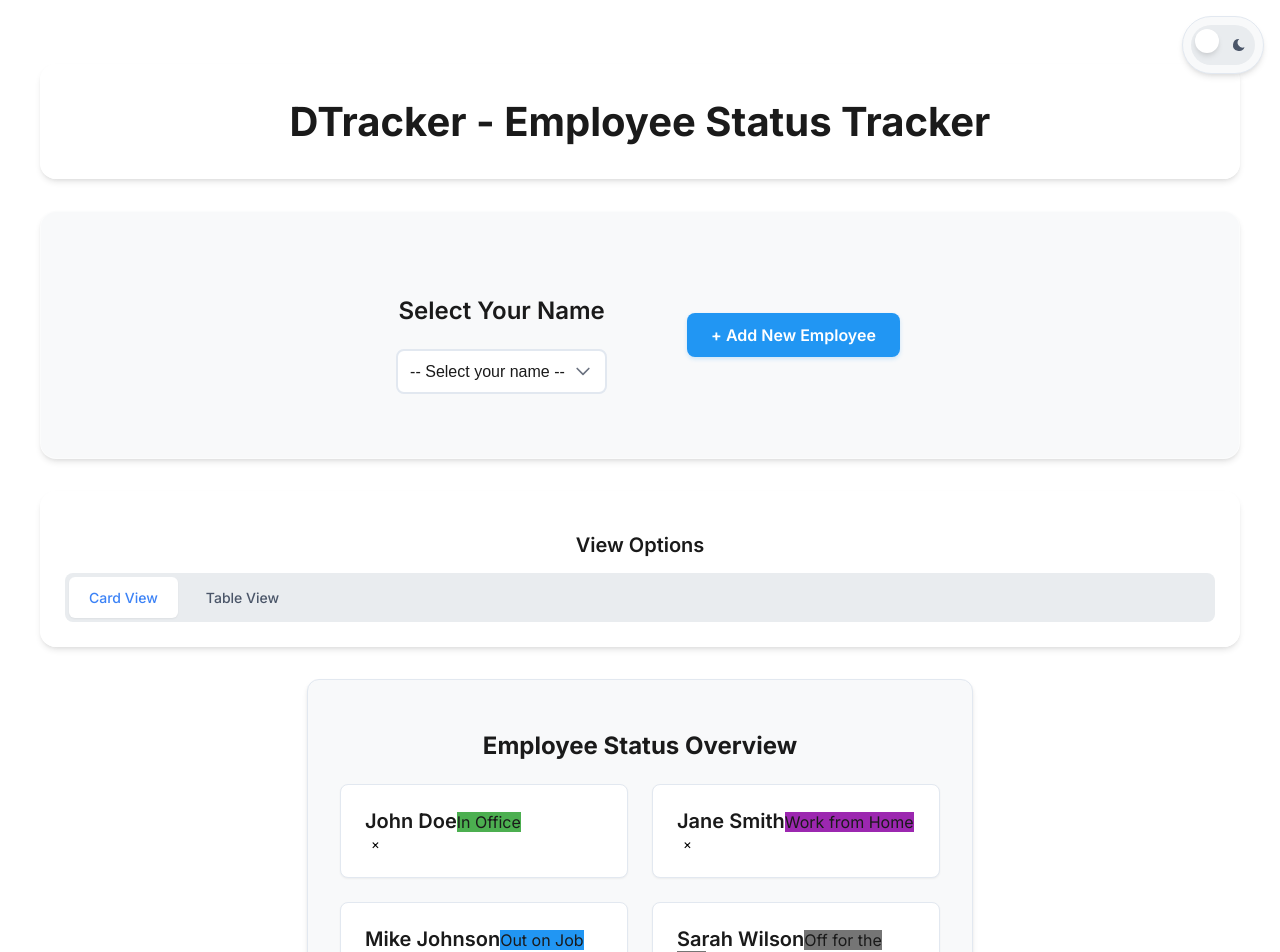
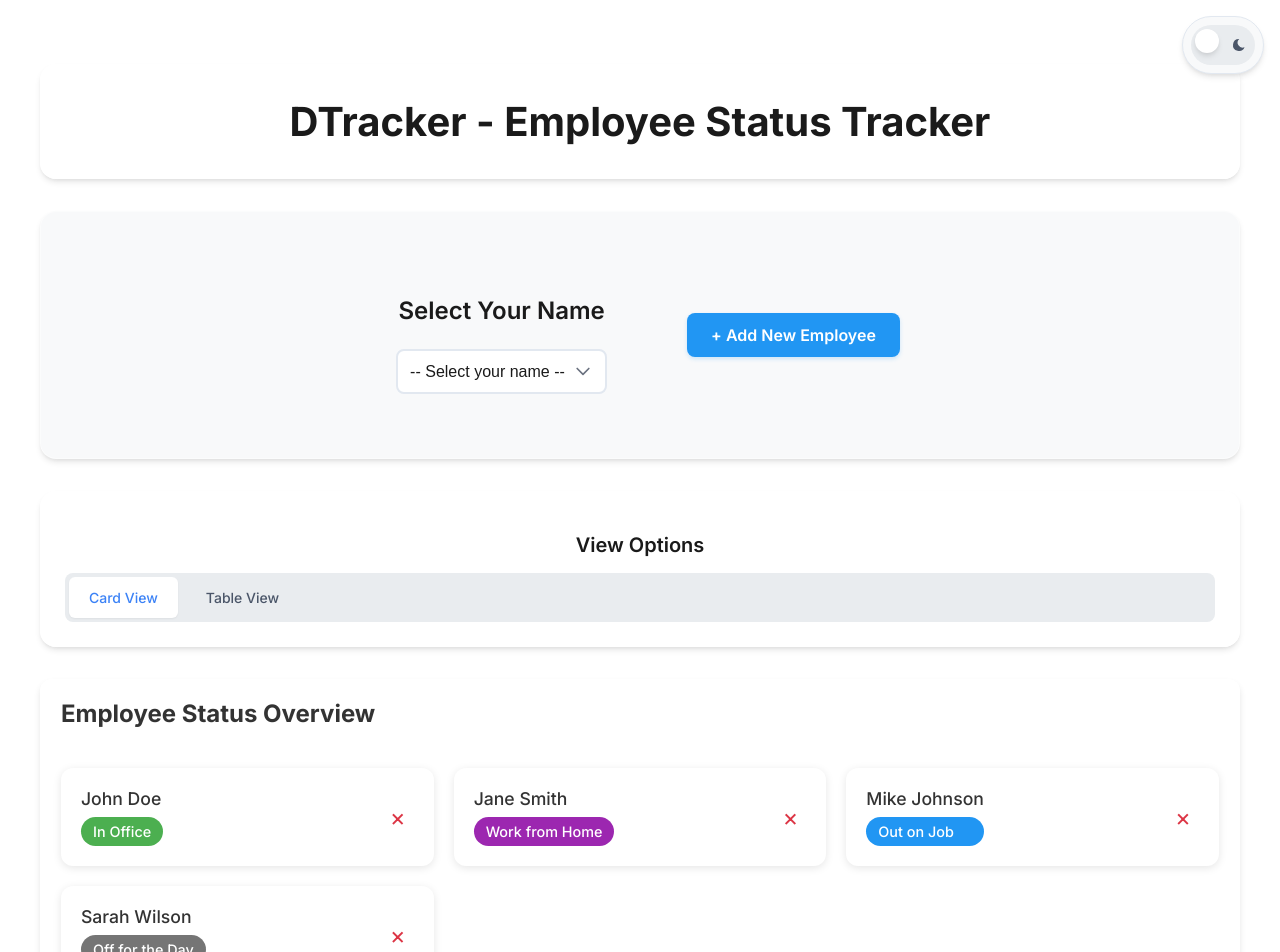
Before and after one commit to bizzmediaapps/Dtracker, a React (Vite) app: page / in a window 1280 px wide. Shown: the top 952 px of the page. Built offline with nearby package versions, Linux system fonts and the light colour scheme.

Commit message:
Light Mode Fix

```diff
--- a/src/components/EmployeeList.tsx
+++ b/src/components/EmployeeList.tsx
@@ -45,7 +45,7 @@ const EmployeeList: React.FC<EmployeeListProps> = ({ employees, onDeleteEmployee
     };
 
     return (
-        <div className="employee-list">
+        <div className="employee-list glass-effect">
             <h2>Employee Status Overview</h2>
             <div className="employee-grid">
                 {employees.map((employee) => (
@@ -62,6 +62,7 @@ const EmployeeList: React.FC<EmployeeListProps> = ({ employees, onDeleteEmployee
                         <button
                             className="delete-button"
                             onClick={() => handleDelete(employee.id)}
+                            title="Remove employee"
                         >
                             ×
                         </button>
--- a/src/styles/EmployeeList.css
+++ b/src/styles/EmployeeList.css
@@ -1,57 +1,83 @@
 .employee-list {
-    padding: 2rem;
-    background-color: var(--bg-secondary);
-    border-radius: 12px;
-    box-shadow: var(--shadow-md);
-    max-width: 600px;
-    margin: 2rem auto;
-    border: 1px solid var(--border-color);
-}
-
-.employee-list h2 {
-    margin-bottom: 1.5rem;
-    color: var(--text-primary);
-    text-align: center;
+    margin-top: 20px;
 }
 
 .employee-grid {
     display: grid;
-    grid-template-columns: repeat(auto-fit, minmax(280px, 1fr));
-    gap: 1.5rem;
+    grid-template-columns: repeat(auto-fill, minmax(300px, 1fr));
+    gap: 20px;
+    padding: 20px;
 }
 
 .employee-card {
-    padding: 1.5rem;
-    border-radius: 8px;
-    background-color: var(--bg-primary);
-    box-shadow: var(--shadow-sm);
-    transition: transform 0.2s ease, box-shadow 0.2s ease;
-    border: 1px solid var(--border-color);
+    background: white;
+    padding: 20px;
+    border-radius: 12px;
+    box-shadow: 0 2px 8px rgba(0, 0, 0, 0.1);
+    display: flex;
+    justify-content: space-between;
+    align-items: center;
+    transition: transform 0.2s, box-shadow 0.2s;
 }
 
 .employee-card:hover {
     transform: translateY(-2px);
-    box-shadow: var(--shadow-md);
+    box-shadow: 0 4px 12px rgba(0, 0, 0, 0.15);
+}
+
+.employee-info {
+    display: flex;
+    flex-direction: column;
+    gap: 8px;
 }
 
 .employee-name {
-    font-size: 1.25rem;
-    font-weight: 600;
-    margin-bottom: 0.75rem;
-    color: var(--text-primary);
+    font-size: 1.1em;
+    font-weight: 500;
+    color: #333;
 }
 
-.employee-status {
+.status-indicator {
     display: inline-block;
-    padding: 0.5rem 1rem;
+    padding: 6px 12px;
     border-radius: 20px;
+    font-size: 0.9em;
+    color: white;
     font-weight: 500;
-    border: 2px solid;
-    margin-bottom: 0.75rem;
-    background-color: var(--bg-secondary);
 }
 
-.last-updated {
-    font-size: 0.875rem;
-    color: var(--text-tertiary);
+.delete-button {
+    background: none;
+    border: none;
+    color: #dc3545;
+    font-size: 1.5em;
+    cursor: pointer;
+    width: 32px;
+    height: 32px;
+    border-radius: 50%;
+    display: flex;
+    align-items: center;
+    justify-content: center;
+    transition: all 0.2s;
+    padding: 0;
+    margin-left: 12px;
 }
+
+.delete-button:hover {
+    background-color: rgba(220, 53, 69, 0.1);
+    transform: scale(1.1);
+}
+
+.employee-list h2 {
+    color: #333;
+    margin-bottom: 20px;
+    padding: 0 20px;
+}
+
+/* Glass effect for the container */
+.employee-list.glass-effect {
+    background: rgba(255, 255, 255, 0.9);
+    backdrop-filter: blur(10px);
+    border-radius: 12px;
+    box-shadow: 0 4px 6px rgba(0, 0, 0, 0.1);
+}
```
